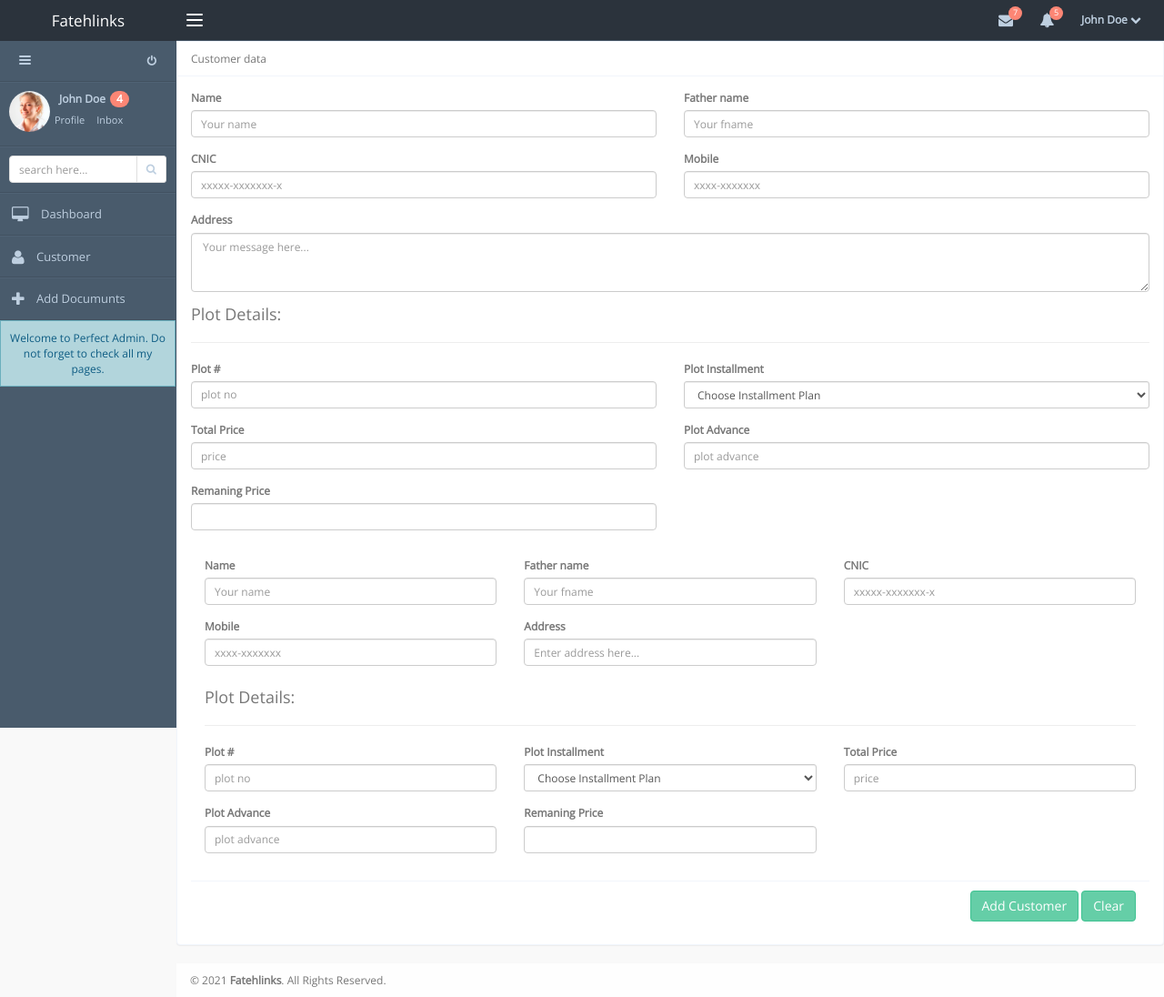
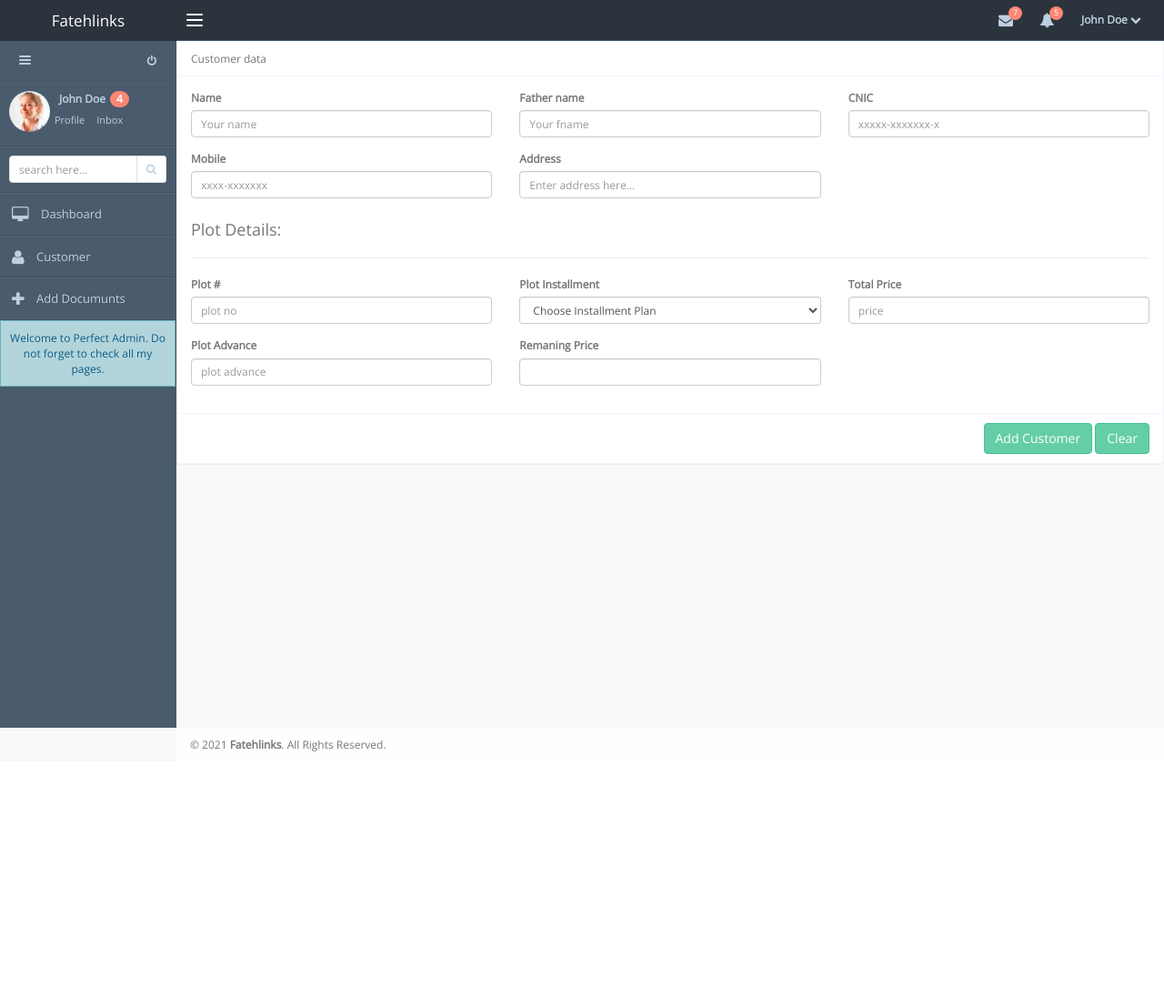
Before and after one commit to Arisha71/real_state, a PHP site: page /add-customer.php in a window 1280 px wide. Shown: the whole page at 91% size. After the commit the page ends 826 px from the top, so only its background shows below. Run offline with PHP 8.4, Linux system fonts and the light colour scheme; the visitor is signed in with stand-in values (Sample User, id 1); some libraries are stand-ins or nearby versions.

Commit message:
Extra Form Data Removed
in page add customer

```diff
--- a/session-demo/add-customer.php
+++ b/session-demo/add-customer.php
@@ -15,83 +15,7 @@
 						<div class="panel-heading">
 							Customer data
 						</div>
-						<div class="panel-body">
-							<div class="row">
-								<div class="col-md-6">
-									<div class="form-group">
-										<label class="control-label">Name</label>
-										<input type="text" name="name" placeholder="Your name" class="form-control input-sm" required>
-									</div>
-								</div><!-- /.col -->
-								<div class="col-md-6">
-									<div class="form-group">
-										<label class="control-label">Father name</label>
-										<input type="text" placeholder="Your fname" name="fname" class="form-control input-sm">
-									</div>
-								</div><!-- /.col -->
-								<div class="col-md-6">
-									<div class="form-group">
-										<label class="control-label">CNIC</label>
-										<input type="text" name="cnic" data-inputmask="'mask':'99999-9999999-9'" placeholder="xxxxx-xxxxxxx-x" maxlength="15" placeholder="xxxxx-xxxxxxx-x" class="form-control input-sm" required>
-									</div>
-								</div><!-- /.col -->
-								<div class="col-md-6">
-									<div class="form-group">
-										<label class="control-label"> Mobile</label>
-										<input type="text" data-inputmask="'mask' :'0399-9999999'" placeholder="xxxx-xxxxxxx" type="number" maxlength="12" name="mobile" class="form-control input-sm">
-									</div>
-								</div><!-- /.col -->
-							</div><!-- /.row -->
 
-							<div class="form-group">
-								<label class="control-label">Address</label>
-								<textarea class="form-control" name="address" placeholder="Your message here..." rows="3" data-required="true"></textarea>
-							</div><!-- /form-group -->
-
-							<h4 class="mb-4">Plot Details:</h4>
-							<hr>
-							<div class="row">
-								<div class="col-md-6">
-									<div class="form-group">
-										<label class="control-label">Plot #</label>
-										<input type="number" placeholder="plot no" name="plotno" class="form-control input-sm" required>
-									</div>
-								</div><!-- /.col -->
-
-								<div class="col-md-6">
-									<div class="form-group">
-										<label class="control-label">Plot Installment</label>
-										<select name="installment" class="form-control input-sm">
-											<option value="-1">Choose Installment Plan
-											<option value="3 month">3 Month</option>
-											<option value="6 month">6 Month</option>
-											<option value="9 month">9 Month</option>
-											<option value="12 month">12 Month</option>
-											<option value="24 month">24 Month</option>
-											</option>
-										</select>
-									</div>
-								</div><!-- /.col -->
-								<div class="col-md-6">
-									<div class="form-group">
-										<label class="control-label">Total Price</label>
-										<input type="number" placeholder="price" id="totalAmount" name="price" class="form-control input-sm">
-									</div>
-								</div><!-- /.col -->
-								<div class="col-md-6">
-									<div class="form-group">
-										<label class="control-label">Plot Advance</label>
-										<input type="number" placeholder="plot advance" id="amountPaid" oninput="calculateRemainingAmount()" name="advance" class="form-control input-sm">
-									</div>
-								</div><!-- /.col -->
-								<div class="col-md-6">
-									<div class="form-group">
-										<label class="control-label">Remaning Price</label>
-										<input type="number" name="remaning" id="remainingAmount" class="form-control input-sm">
-										<!-- <p class="text-bold"><span class="form-control" name="remaning" id="remainingAmount" ></span></p> -->
-									</div>
-								</div><!-- /.col -->
-							</div>
 							<div class="panel-body">
 								<div class="row">
 									<div class="col-md-4">
```
